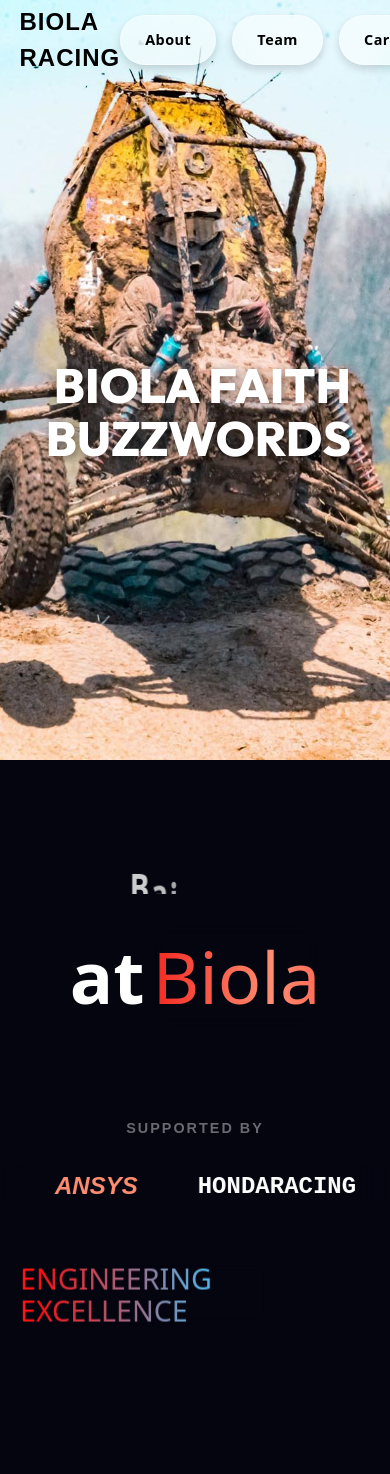
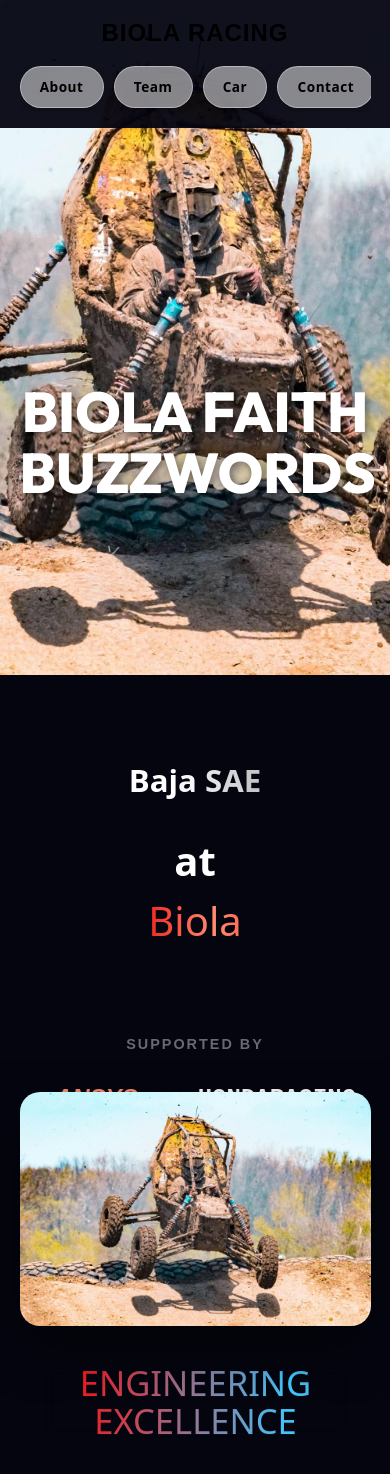
Before and after one commit to Ephemerill/baja-sae, a React app in the folder frontend/: page / in a window 390 px wide. Shown: the top 1474 px of the page. Built offline with nearby package versions, Linux system fonts and the light colour scheme; the HTML template or start-up script is replaced by a standard one.

Commit message:
initial deploy

```diff
--- a/frontend/src/App.css
+++ b/frontend/src/App.css
@@ -10,6 +10,7 @@
   margin: 0;
   padding: 0;
   overflow-x: hidden;
+  overscroll-behavior-y: none;
 }
 
 .app {
@@ -79,7 +80,14 @@
   width: 100%;
   height: 100%;
   pointer-events: none;
-  z-index: 1;
+  z-index: 50;
+  mix-blend-mode: screen;
+}
+
+@media (hover: none) {
+  .cursor-light {
+    display: none;
+  }
 }
 
 /* --- HERO --- */
@@ -87,7 +95,7 @@
   position: relative;
   width: 100%;
   height: 90vh;
-  z-index: 2;
+  z-index: 51;
 }
 
 .hero-image {
@@ -127,6 +135,12 @@
   padding: 0 5%;
   box-sizing: border-box;
   z-index: 100;
+  transition: background-color 0.3s ease;
+}
+
+.navbar.dark-mode {
+  background-color: rgba(5, 5, 16, 0.9);
+  backdrop-filter: blur(10px);
 }
 
 .nav-brand {
@@ -148,7 +162,7 @@
   gap: 1rem;
 }
 
-.nav-links a {
+.nav-link-item {
   color: #000000;
   text-decoration: none;
   font-weight: 600;
@@ -162,15 +176,14 @@
   border: 1px solid rgba(255, 255, 255, 0.4);
   box-shadow: 0 4px 8px rgba(0, 0, 0, 0.15);
   transition: all 0.3s ease;
+  display: flex;
+  align-items: center;
+  justify-content: center;
 }
 
-.nav-links a:hover {
+.nav-link-item:hover {
   background: rgba(255, 255, 255, 0.25);
   transform: translateY(-2px);
-}
-
-.nav-links a span {
-  display: inline-block;
 }
 
 /* --- SCROLL SECTIONS --- */
@@ -206,11 +219,6 @@
   font-weight: 900;
   text-align: center;
   line-height: 1.5;
-}
-
-.char,
-.word {
-  display: inline-block;
 }
 
 /* --- LOGO SECTION --- */
@@ -332,6 +340,8 @@
   overflow: hidden;
   border-radius: 20px;
   box-shadow: 0 20px 50px rgba(0, 0, 0, 0.5);
+  z-index: 51;
+  position: relative;
 }
 
 .split-image {
@@ -393,7 +403,6 @@
   position: relative;
 }
 
-/* Hide grid item visually if selected */
 .hidden-card {
   opacity: 0;
   pointer-events: none;
@@ -409,48 +418,120 @@
   align-items: center;
   justify-content: center;
   text-align: center;
+
   border: 2px solid rgba(255, 255, 255, 0.1);
-  overflow: hidden;
+  overflow: visible;
   cursor: pointer;
+  -webkit-tap-highlight-color: transparent;
+  z-index: 1;
+
+  transition: border-color 0.4s ease;
 }
 
 .team-card.compact {
   aspect-ratio: 4/3;
-  transition: border-color 0.4s ease;
+}
+
+/* --- NEW ANIMATION KEYFRAMES --- */
+@keyframes gradient-shift {
+  0% {
+    background-position: 0% 50%;
+  }
+
+  50% {
+    background-position: 100% 50%;
+  }
+
+  100% {
+    background-position: 0% 50%;
+  }
+}
+
+/* --- RIPPLE BORDER & GLOW --- */
+.gradient-border-mask {
+  position: absolute;
+  inset: -1px;
+  pointer-events: none;
+  z-index: 2;
+
+  /* ANIMATED BACKGROUND */
+  background: linear-gradient(90deg, #ee0000, #ff8e71, #ff0f0f, #ee0000);
+  background-size: 300% 100%;
+  animation: gradient-shift 3s ease infinite;
+
+  /* MASK */
+  -webkit-mask:
+    linear-gradient(#fff 0 0) content-box,
+    linear-gradient(#fff 0 0);
+  -webkit-mask-composite: xor;
+  mask-composite: exclude;
+
+  padding: 3px;
+  border-radius: 16px;
+
+  /* Ripple Logic */
+  clip-path: circle(0px at var(--x, 50%) var(--y, 50%));
+  transition: clip-path 0.5s ease-out;
+
+  /* INNER GLOW */
+  box-shadow: inset 0 0 20px rgba(255, 142, 113, 0.5);
+
+  /* OUTER GLOW */
+  filter: drop-shadow(0 0 15px #ee0000) drop-shadow(0 0 30px rgba(238, 0, 0, 0.5));
+}
+
+@media (hover: hover) {
+  .team-card.compact:hover {
+    border-color: transparent;
+    transform: translateY(-5px);
+    transition: transform 0.3s ease, border-color 0.3s ease;
+  }
+
+  .team-card.compact:hover .gradient-border-mask {
+    clip-path: circle(250% at var(--x, 50%) var(--y, 50%));
+  }
+}
+
+/* EXPANDED MODAL STATES */
+.gradient-border-mask.expanded-mask {
+  clip-path: circle(250% at 50% 50%);
+  transition: none;
+  padding: 2px;
+  filter: drop-shadow(0 0 20px rgba(238, 0, 0, 0.8));
+}
+
+.team-card-glow {
+  display: none;
 }
 
 /* --- EXPANDED CARD STYLES --- */
 .team-card.expanded {
   position: fixed;
-  /* INSET + MARGIN AUTO = Perfect Centering compatible with framer motion */
   inset: 0;
   margin: auto;
-
   width: 90vw;
   max-width: 1000px;
-
-  /* Adjusted Height - Shorter */
   height: auto;
   max-height: 60vh;
   min-height: 400px;
-
   cursor: default;
   z-index: 1000;
-  border-color: transparent;
-  background:
-    linear-gradient(var(--card-bg), var(--card-bg)) padding-box,
-    linear-gradient(45deg, #ee0000ff, #ff8e71ff, #ff0f0f) border-box;
+
+  border: 2px solid transparent;
+  background: var(--card-bg);
+
   box-shadow: 0 15px 50px rgba(238, 0, 0, 0.25);
+
+  overflow: hidden;
+
   display: flex;
   flex-direction: column;
   justify-content: flex-start;
   align-items: center;
   padding: 3rem;
-
   overflow-y: auto;
 }
 
-/* CLICK OUTSIDE OVERLAY */
 .overlay-backdrop {
   position: fixed;
   top: 0;
@@ -463,7 +544,6 @@
   cursor: pointer;
 }
 
-/* CLOSE BUTTON */
 .close-button {
   position: absolute;
   top: 1rem;
@@ -486,27 +566,6 @@
   background: #ff0f0f;
   border-color: #ff0f0f;
   transform: rotate(90deg);
-}
-
-.team-card-glow {
-  position: absolute;
-  top: 0;
-  left: 0;
-  width: 100%;
-  height: 100%;
-  background: radial-gradient(circle at center, rgba(238, 0, 0, 0.4), transparent 70%);
-  opacity: 0;
-  transition: opacity 0.5s ease-out;
-  pointer-events: none;
-  z-index: 0;
-}
-
-.team-card.expanded .team-card-glow {
-  opacity: 0.5;
-}
-
-.team-card.compact:hover .team-card-glow {
-  opacity: 1;
 }
 
 .team-card-content {
@@ -613,10 +672,6 @@
   cursor: pointer;
 }
 
-.animated-gradient-text.with-border {
-  padding: 0.35rem 0.75rem;
-}
-
 .gradient-overlay {
   position: absolute;
   top: 0;
@@ -650,28 +705,11 @@
   color: transparent;
 }
 
-/* LOGO LOOP */
 .logoloop {
   position: relative;
   --logoloop-gap: 32px;
   --logoloop-logoHeight: 28px;
   --logoloop-fadeColorAuto: #ffffff;
-}
-
-.logoloop--vertical {
-  height: 100%;
-  display: inline-block;
-}
-
-.logoloop--scale-hover {
-  padding-top: calc(var(--logoloop-logoHeight) * 0.1);
-  padding-bottom: calc(var(--logoloop-logoHeight) * 0.1);
-}
-
-@media (prefers-color-scheme: dark) {
-  .logoloop {
-    --logoloop-fadeColorAuto: #0b0b0b;
-  }
 }
 
 .logoloop__track {
@@ -683,21 +721,11 @@
   z-index: 0;
 }
 
-.logoloop--vertical .logoloop__track {
-  flex-direction: column;
-  height: max-content;
-  width: 100%;
-}
-
 .logoloop__list {
   display: flex;
   align-items: center;
   padding: 0;
   margin: 0;
-}
-
-.logoloop--vertical .logoloop__list {
-  flex-direction: column;
 }
 
 .logoloop__item {
@@ -708,48 +736,11 @@
   list-style: none;
 }
 
-.logoloop--vertical .logoloop__item {
-  margin-right: 0;
-  margin-bottom: var(--logoloop-gap);
-}
-
-.logoloop__item:last-child {
-  margin-right: var(--logoloop-gap);
-}
-
-.logoloop--vertical .logoloop__item:last-child {
-  margin-right: 0;
-  margin-bottom: var(--logoloop-gap);
-}
-
-.logoloop__node {
-  display: inline-flex;
-  align-items: center;
-}
-
 .logoloop__item img {
   height: var(--logoloop-logoHeight);
   width: auto;
   display: block;
   object-fit: contain;
-  image-rendering: -webkit-optimize-contrast;
-  -webkit-user-drag: none;
-  pointer-events: none;
-  transition: transform 0.3s cubic-bezier(0.4, 0, 0.2, 1);
-}
-
-.logoloop--scale-hover .logoloop__item {
-  overflow: visible;
-}
-
-.logoloop--scale-hover .logoloop__item:hover img,
-.logoloop--scale-hover .logoloop__item:hover .logoloop__node {
-  transform: scale(1.2);
-  transform-origin: center center;
-}
-
-.logoloop--scale-hover .logoloop__node {
-  transition: transform 0.3s cubic-bezier(0.4, 0, 0.2, 1);
 }
 
 .logoloop__link {
@@ -760,152 +751,180 @@
   transition: opacity 0.2s ease;
 }
 
-.logoloop__link:hover {
-  opacity: 0.8;
-}
+@media (max-width: 900px) {
 
-.logoloop__link:focus-visible {
-  outline: 2px solid currentColor;
-  outline-offset: 2px;
-}
-
-.logoloop--fade::before,
-.logoloop--fade::after {
-  content: '';
-  position: absolute;
-  top: 0;
-  bottom: 0;
-  width: clamp(24px, 8%, 120px);
-  pointer-events: none;
-  z-index: 10;
-}
-
-.logoloop--fade::before {
-  left: 0;
-  background: linear-gradient(to right,
-      var(--logoloop-fadeColor, var(--logoloop-fadeColorAuto)) 0%,
-      rgba(0, 0, 0, 0) 100%);
-}
-
-.logoloop--fade::after {
-  right: 0;
-  background: linear-gradient(to left,
-      var(--logoloop-fadeColor, var(--logoloop-fadeColorAuto)) 0%,
-      rgba(0, 0, 0, 0) 100%);
-}
-
-.logoloop--vertical.logoloop--fade::before,
-.logoloop--vertical.logoloop--fade::after {
-  left: 0;
-  right: 0;
-  width: 100%;
-  height: clamp(24px, 8%, 120px);
-}
-
-.logoloop--vertical.logoloop--fade::before {
-  top: 0;
-  bottom: auto;
-  background: linear-gradient(to bottom,
-      var(--logoloop-fadeColor, var(--logoloop-fadeColorAuto)) 0%,
-      rgba(0, 0, 0, 0) 100%);
-}
-
-.logoloop--vertical.logoloop--fade::after {
-  bottom: 0;
-  top: auto;
-  background: linear-gradient(to top,
-      var(--logoloop-fadeColor, var(--logoloop-fadeColorAuto)) 0%,
-      rgba(0, 0, 0, 0) 100%);
-}
-
-@media (prefers-reduced-motion: reduce) {
-  .logoloop__track {
-    transform: translate3d(0, 0, 0) !important;
+  /* Navbar */
+  .navbar {
+    flex-direction: column;
+    justify-content: center;
+    height: auto;
+    padding: 15px 5%;
+    gap: 15px;
+    background-color: rgba(5, 5, 16, 0.95);
   }
 
-  .logoloop__item img,
-  .logoloop__node {
-    transition: none !important;
+  .nav-links {
+    width: 100%;
+    overflow-x: auto;
+    white-space: nowrap;
+    padding-bottom: 5px;
+    gap: 10px;
+    -ms-overflow-style: none;
+    scrollbar-width: none;
   }
-}
 
-/* --- MOBILE RESPONSIVENESS --- */
-@media (max-width: 900px) {
+  .nav-links::-webkit-scrollbar {
+    display: none;
+  }
+
+  .nav-link-item {
+    padding: 0.6rem 1.2rem;
+    font-size: 0.85rem;
+    flex-shrink: 0;
+  }
+
+  /* Hero */
+  .hero-container {
+    height: 80vh;
+  }
+
   .hero-anchor {
-    left: 20%;
+    left: 5%;
   }
 
   .mid-anchor {
-    left: 80%;
+    left: 90%;
   }
 
   .split-anchor {
-    left: 20%;
+    left: 10%;
   }
 
   .hero-text {
-    font-size: 3rem;
-    max-width: 80%;
+    font-size: 3.5rem;
+    max-width: 90%;
+    right: 5%;
+    text-align: center;
+    top: 60%;
   }
 
+  /* Scroll Float Text */
+  .scroll-subtext {
+    font-size: 2.5rem;
+    flex-direction: column;
+    gap: 0;
+  }
+
+  /* Engineering Section */
   .engineering-track {
-    height: 200vh;
+    height: auto;
+    min-height: 150vh;
+    padding-bottom: 50px;
+  }
+
+  .engineering-sticky-view {
+    position: relative;
+    height: auto;
+    top: 0;
+    padding: 2rem 5%;
   }
 
   .split-container {
     flex-direction: column-reverse;
     gap: 2rem;
-    padding-top: 2rem;
+    height: auto;
   }
 
   .split-left {
-    flex: 0 0 auto;
+    padding-right: 0;
     width: 100%;
-    padding-right: 0;
-    justify-content: flex-start;
+    align-items: center;
   }
 
   .title-anchor-wrapper {
     margin-bottom: 1rem;
     min-height: auto;
+    justify-content: center;
   }
 
   .engineering-title-inner {
-    transform-origin: center left;
-  }
-
-  .split-right {
-    flex: 0 0 auto;
-    width: 100%;
+    text-align: center;
+    transform-origin: center center !important;
   }
 
   .engineering-gradient-header {
     font-size: 2.5rem;
+    text-align: center;
   }
 
-  /* Teams Mobile Logic */
+  .engineering-body-text {
+    text-align: center;
+    max-width: 100%;
+  }
+
+  .split-right {
+    width: 100%;
+    height: 300px;
+  }
+
+  /* Teams Section */
+  .teams-section {
+    padding: 2rem 5%;
+  }
+
   .teams-grid {
     grid-template-columns: 1fr;
     gap: 1.5rem;
   }
 
-  .teams-section {
-    padding: 2rem 5%;
+  .team-card.compact {
+    aspect-ratio: auto;
+    height: 250px;
   }
 
-  /* Expanded Mobile Styles */
+  /* Mobile Expanded Card */
+  .team-card.expanded {
+    width: 100%;
+    height: 100%;
+    max-height: 100%;
+    max-width: 100%;
+    border-radius: 0;
+    padding: 4rem 1.5rem 2rem 1.5rem;
+    inset: 0;
+  }
+
   .expanded-content {
     flex-direction: column;
-    align-items: center;
-    gap: 2rem;
+    gap: 1.5rem;
+    justify-content: flex-start;
   }
 
-  .expanded-title {
-    text-align: center;
+  .team-logo-placeholder.expanded-logo {
+    width: 100px;
+    height: 100px;
   }
 
   .text-container {
     align-items: center;
     text-align: center;
+    max-width: 100%;
+  }
+
+  .expanded-title {
+    font-size: 2rem;
+    text-align: center;
+    margin-bottom: 0.5rem;
+  }
+
+  .team-description {
+    font-size: 1rem;
+  }
+
+  .close-button {
+    top: 1.5rem;
+    right: 1.5rem;
+    width: 40px;
+    height: 40px;
+    background: rgba(255, 0, 0, 0.2);
   }
 }
--- a/frontend/src/App.jsx
+++ b/frontend/src/App.jsx
@@ -14,7 +14,7 @@
       href={href}
       onMouseEnter={() => setIsHovered(true)}
       onMouseLeave={() => setIsHovered(false)}
-      style={{ display: 'flex', alignItems: 'center', justifyContent: 'center' }}
+      className="nav-link-item"
     >
       {isHovered ? (
         <GradientText
@@ -84,7 +84,6 @@
 const TeamSection = () => {
   const [selectedId, setSelectedId] = useState(null);
 
-  // --- 1. ESCAPE KEY LISTENER ---
   useEffect(() => {
     const handleKeyDown = (e) => {
       if (e.key === 'Escape') {
@@ -95,7 +94,6 @@
     return () => window.removeEventListener('keydown', handleKeyDown);
   }, []);
 
-  // --- 2. SCROLL LOCK ---
   useEffect(() => {
     if (selectedId) {
       document.body.style.overflow = 'hidden';
@@ -105,16 +103,31 @@
     return () => { document.body.style.overflow = ''; };
   }, [selectedId]);
 
+  const updateMousePosition = (e) => {
+    const card = e.currentTarget;
+    const rect = card.getBoundingClientRect();
+    const x = e.clientX - rect.left;
+    const y = e.clientY - rect.top;
+    card.style.setProperty('--x', `${x}px`);
+    card.style.setProperty('--y', `${y}px`);
+  };
+
+  const handleCardMouseEnter = (e) => {
+    updateMousePosition(e);
+  };
+
+  const handleCardMouseLeave = (e) => {
+    updateMousePosition(e);
+  };
+
   return (
-    <section className="teams-section">
+    <section className="teams-section" id="team">
       <div className="teams-header">
         <h2 className="teams-title">Our Teams</h2>
         <div className="teams-underline"></div>
       </div>
 
       <div className="teams-container-wrapper">
-
-        {/* GRID VIEW */}
         <motion.div
           className="teams-grid"
           animate={{ opacity: selectedId ? 0.3 : 1 }}
@@ -126,6 +139,8 @@
               layoutId={`card-${team.id}`}
               className={`team-card compact ${selectedId === team.id ? 'hidden-card' : ''}`}
               onClick={() => setSelectedId(team.id)}
+              onMouseEnter={handleCardMouseEnter}
+              onMouseLeave={handleCardMouseLeave}
               initial={{ opacity: 0, y: 30 }}
               whileInView={{ opacity: 1, y: 0 }}
               viewport={{ once: true, margin: "-50px" }}
@@ -136,10 +151,11 @@
                 delay: index * 0.05
               }}
               whileHover={{ y: -5 }}
-              // Ensure pointer events are ALWAYS auto here so we can click them immediately
               style={{ pointerEvents: 'auto' }}
             >
-              <div className="team-card-glow"></div>
+              {/* Only the Ripple Border Mask remains */}
+              <div className="gradient-border-mask"></div>
+
               <div className="team-card-content">
                 <motion.div
                   className="team-logo-placeholder"
@@ -158,28 +174,23 @@
           ))}
         </motion.div>
 
-        {/* EXPANDED VIEW + BACKDROP */}
         <AnimatePresence>
           {selectedId && (
             <>
-              {/* BACKDROP */}
               <motion.div
                 className="overlay-backdrop"
                 initial={{ opacity: 0 }}
                 animate={{ opacity: 1 }}
-                // CRITICAL: pointerEvents: "none" in exit prop ensures instant click-through
                 exit={{ opacity: 0, pointerEvents: "none" }}
                 transition={{ duration: 0.2 }}
                 onClick={() => setSelectedId(null)}
               />
 
-              {/* EXPANDED CARD */}
               <motion.div
                 layoutId={`card-${selectedId}`}
                 key={`expanded-card-${selectedId}`}
                 className="team-card expanded"
                 transition={{ type: "spring", stiffness: 80, damping: 20 }}
-                // CRITICAL: Disable pointer events instantly when exit animation starts
                 exit={{ opacity: 0, scale: 0.95, pointerEvents: "none" }}
                 onClick={(e) => e.stopPropagation()}
               >
@@ -200,7 +211,7 @@
                   </svg>
                 </motion.button>
 
-                <div className="team-card-glow"></div>
+                <div className="gradient-border-mask expanded-mask"></div>
 
                 <div className="team-card-content expanded-content">
                   <motion.div
@@ -247,12 +258,12 @@
     offset: ["start start", "end end"]
   });
 
-  const scale = useTransform(scrollYProgress, [0.1, 0.4], [1, 0.65]);
+  const scale = useTransform(scrollYProgress, [0.1, 0.4], [1, 0.8]);
   const bodyOpacity = useTransform(scrollYProgress, [0.4, 0.6], [0, 1]);
   const bodyY = useTransform(scrollYProgress, [0.4, 0.6], [20, 0]);
 
   return (
-    <div ref={containerRef} className="engineering-track">
+    <div ref={containerRef} className="engineering-track" id="car">
       <div className="engineering-sticky-view">
         <div className="split-container">
           <div className="split-left">
@@ -302,7 +313,7 @@
   useEffect(() => {
     const handleScroll = () => setScrolledPast(window.scrollY > window.innerHeight * 0.9);
     const handleMouseMove = (e) => {
-      if (cursorRef.current) {
+      if (cursorRef.current && window.matchMedia("(hover: hover)").matches) {
         cursorRef.current.style.background = `radial-gradient(600px circle at ${e.clientX}px ${e.clientY}px, rgba(42, 80, 229, 0.15), transparent 40%)`;
       }
     };
@@ -336,7 +347,7 @@
         </div>
       </nav>
 
-      <div className="hero-container">
+      <div className="hero-container" id="about">
         <img src="/baja-web.jpg" alt="Biola Baja SAE" className="hero-image" />
         <h1 className="hero-text">Biola Faith Buzzwords</h1>
       </div>
@@ -384,7 +395,7 @@
 
       <TeamSection />
 
-      <div style={{ height: '20vh' }}></div>
+      <div style={{ height: '20vh' }} id="contact"></div>
     </div>
   );
 }
```
Also changed, not shown: 1 other file (tests, documents, lock files or other folders).
